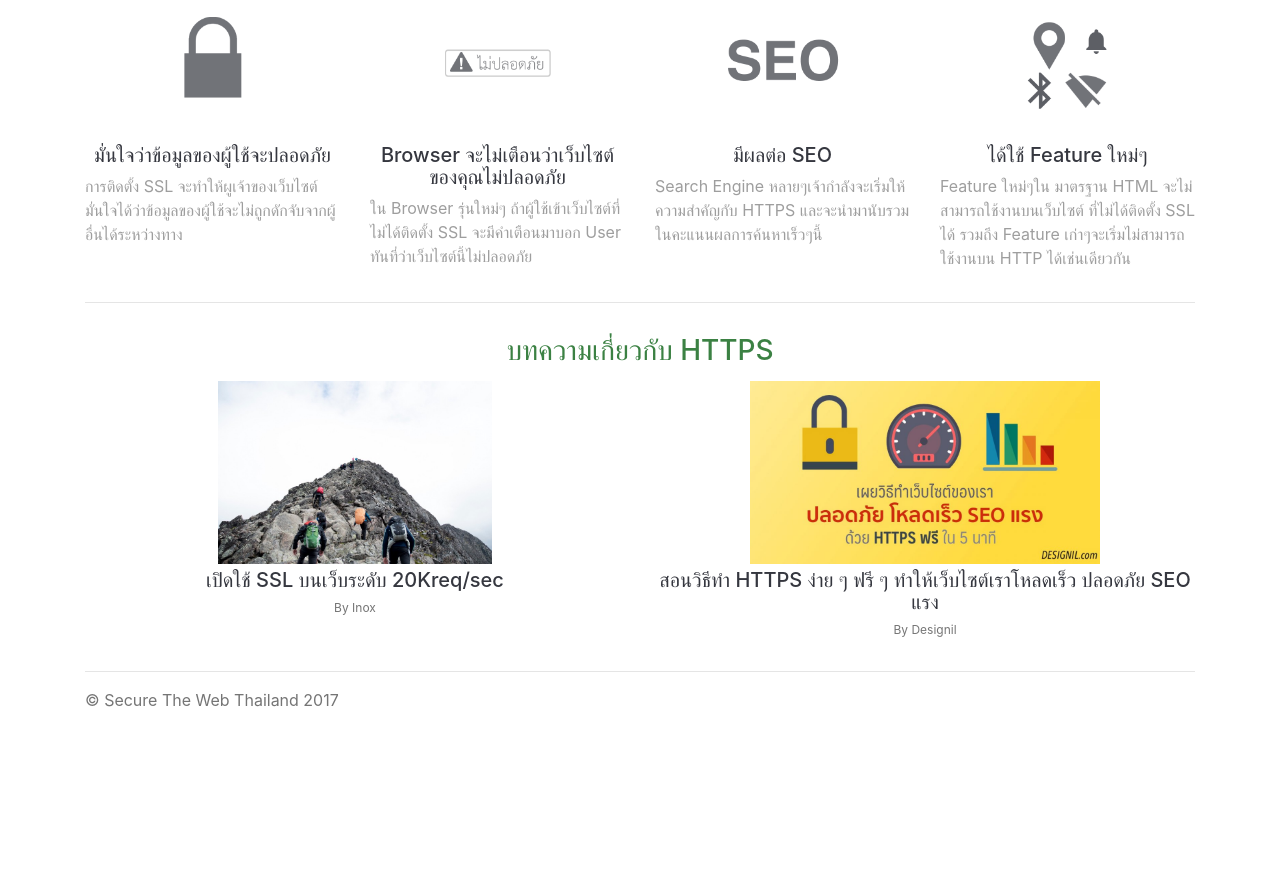
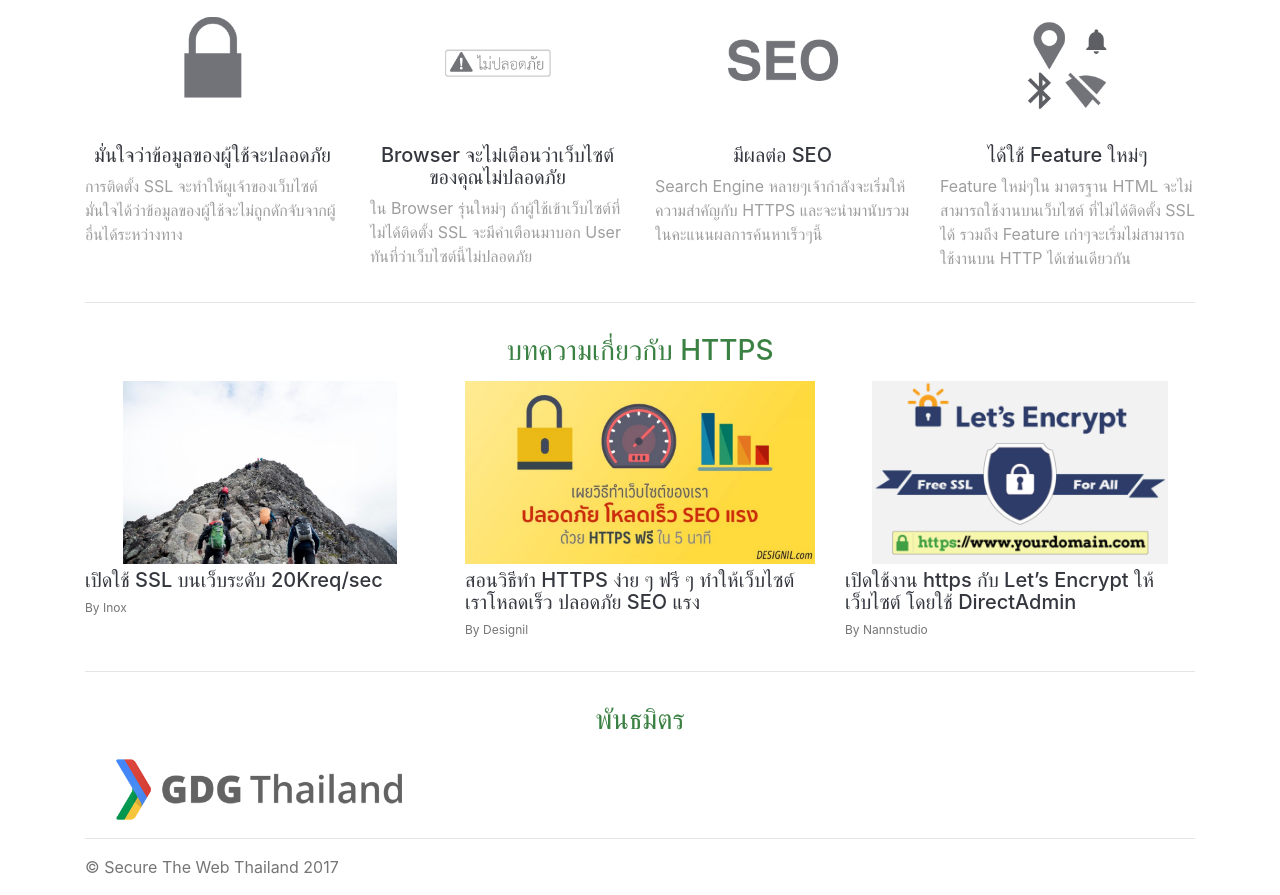
Before and after one commit to thangman22/secure-the-web-th, a plain HTML site: page index.html in a window 1280 px wide. Shown: the part 764-1659 px from the top of the page. Before the commit the page ends 1492 px from the top, so only its background shows below. Drawn offline with nearby package versions, Linux system fonts and the light colour scheme; a script that the page names is missing.

Commit message:
Add article

```diff
--- a/index.html
+++ b/index.html
@@ -84,25 +84,33 @@
       </div>
     </div>
     <div class="row">
-      <div class="col-md-6 blog-area text-center">
-        <img src="img/inox-web.jpeg">
-        <h5>เปิดใช้ SSL บนเว็บระดับ 20Kreq/sec</h5>
+      <div class="col-md-4 blog-area">
+        <div class="text-center"><img src="img/inox-web.jpeg"></div>
+        <h5><a target="_blank" href="https://medium.com/innovative-extremist/%E0%B9%80%E0%B8%9B%E0%B8%B4%E0%B8%94%E0%B9%83%E0%B8%8A%E0%B9%89-ssl-%E0%B8%9A%E0%B8%99%E0%B9%80%E0%B8%A7%E0%B9%87%E0%B8%9A%E0%B8%A3%E0%B8%B0%E0%B8%94%E0%B8%B1%E0%B8%9A-20kreq-sec-c7811ad5a323">เปิดใช้ SSL บนเว็บระดับ 20Kreq/sec</a></h5>
         <p class="by-text">By Inox</p>
       </div>
-      <div class="col-md-6 blog-area text-center">
-        <img src="img/designil-free-https-1050x550.jpg">
-        <h5>สอนวิธีทำ HTTPS ง่าย ๆ ฟรี ๆ ทำให้เว็บไซต์เราโหลดเร็ว ปลอดภัย SEO แรง</h5>
+      <div class="col-md-4 blog-area">
+        <div class="text-center"><img src="img/designil-free-https-1050x550.jpg"></div>
+        <h5><a target="_blank" href="https://www.designil.com/free-https-cloudflare.html">สอนวิธีทำ HTTPS ง่าย ๆ ฟรี ๆ ทำให้เว็บไซต์เราโหลดเร็ว ปลอดภัย SEO แรง</a></h5>
         <p class="by-text">By Designil</p>
       </div>
-      <!-- <div class="col-md-12 text-center">
+      <div class="col-md-4 blog-area">
+        <div class="text-center"><img src="img/index.jpg"></div>
+        <h5><a  target="_blank" href="https://www.nannstudio.com/free-https-with-lets-encrypt/">เปิดใช้งาน https กับ Let’s Encrypt ให้เว็บไซต์ โดยใช้ DirectAdmin</a></h5>
+        <p class="by-text">By Nannstudio</p>
+      </div>
+      <div class="col-md-12 text-center">
         <hr/>
-      </div> -->
+      </div>
     </div>
-    <!-- <div class="row">
+    <div class="row">
       <div class="col-md-12 text-center">
         <h3 class="m-3 header">พันธมิตร</h3>
       </div>
-    </div> -->
+      <div class="col-md-4 col-md-offset-4 partner-area">
+        <img src="img/gdgthailandbanner11.png">
+      </div>
+    </div>
     <hr>
 
     <footer>
--- a/style.css
+++ b/style.css
@@ -1,11 +1,15 @@
 h1,h2,h3,h4,h5{
   color: #35373f !important;
 }
+a{color: #35373f !important;}
 p{
   color: #757575 !important;
 }
-.blog-area > img{
+.blog-area > div > img{
   height: 183px;
+}
+.partner-area > img{
+  width: 100%;
 }
 h5{padding-top:5px;padding-left:0;padding-bottom:0;}
 .by-text{
```
Also changed, not shown: img/gdgthailandbanner11.png (added), img/index.jpg (added).
